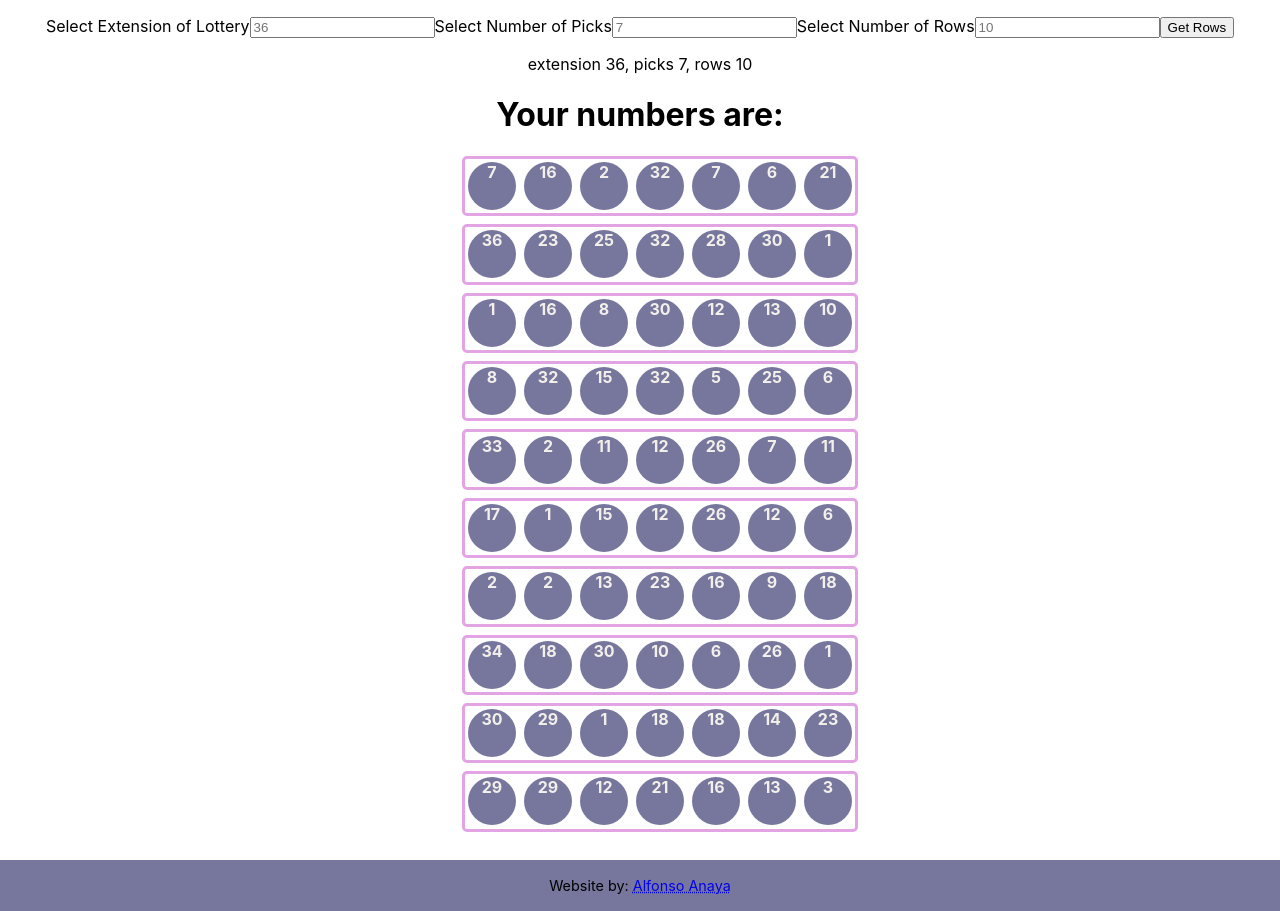
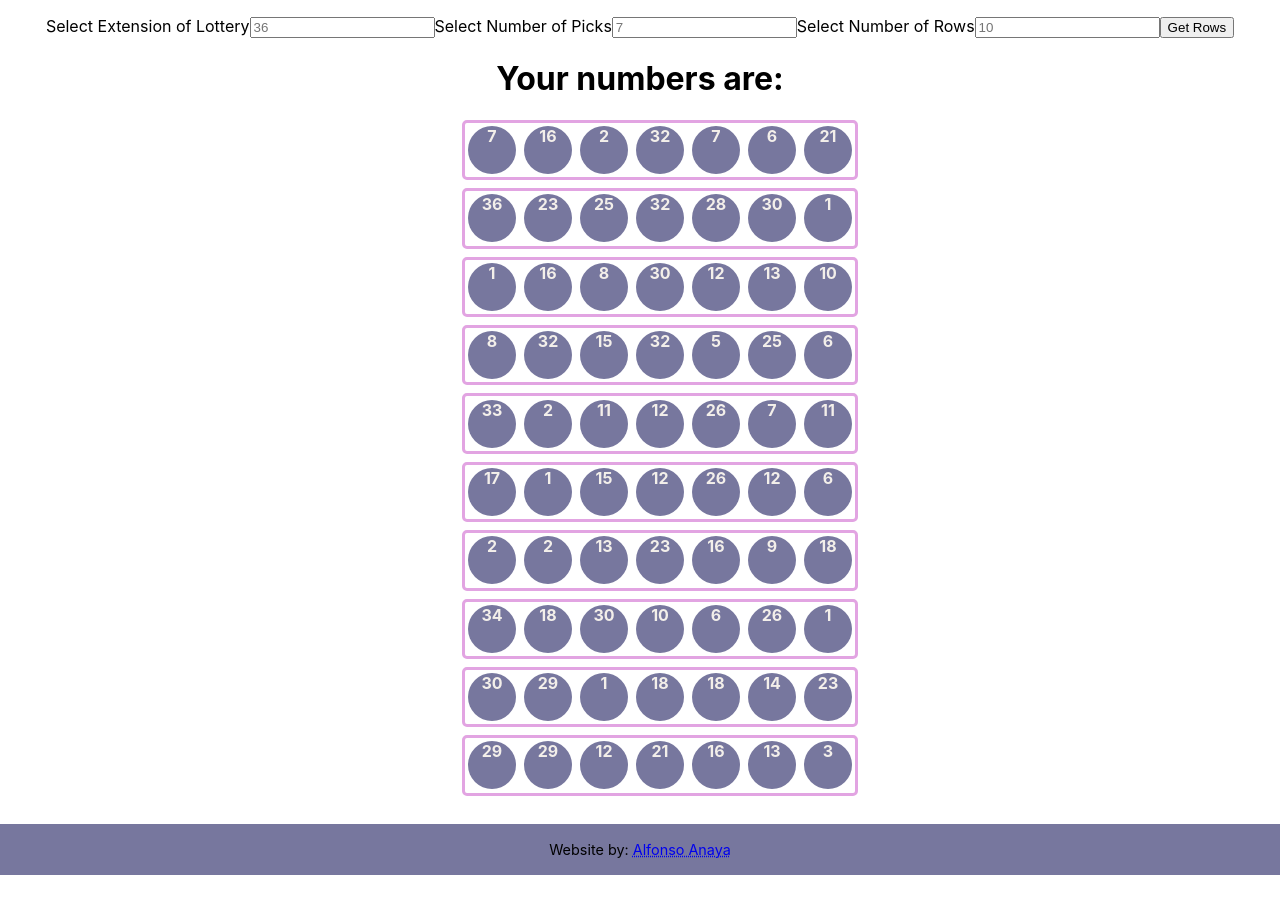
Before and after one commit to AlfonsoAnaya/lotto-picker-react, a React (Create React App) app: page / in a window 1280 px wide. After the commit the page ends 875 px from the top, so only its background shows below. Built offline with nearby package versions, Linux system fonts and the light colour scheme.

Commit message:
footer stick to the bottom

```diff
--- a/src/App.css
+++ b/src/App.css
@@ -1,5 +1,6 @@
 .App {
   text-align: center;
+  min-height: calc(98vh);
 }
 
 .user-input-form{
@@ -35,6 +36,8 @@
 }
 
 footer {
+  position: sticky;
+  top: 100%;
   margin-top: 2em;
   font-size: .9em;
   text-align: center;
--- a/src/components/Form.js
+++ b/src/components/Form.js
@@ -22,7 +22,6 @@ function Form({
             <button type="submit">
                 Get Rows
             </button>
-            <p>extension {extension}, picks {picks}, rows {rows}</p>
         </form>
     )
 }
```
